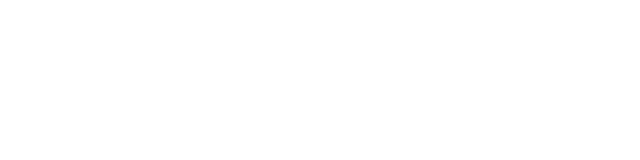
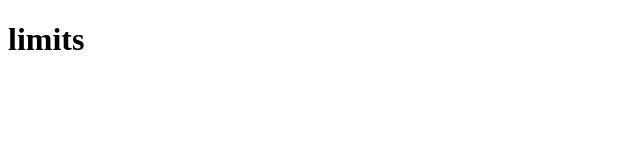
Before and after one commit to UnitedFeodor/spa-spending-tracker, a React (Create React App) app in the folder frontend/: page /limits in a window 1280 px wide. Before the commit this address had no page. Shown: the top 160 px of the page, without its empty margins (0-640 px from the left). Built offline with nearby package versions, Linux system fonts and the light colour scheme.

Commit message:
basic routing scheme

```diff
--- a/frontend/src/App.tsx
+++ b/frontend/src/App.tsx
@@ -1,8 +1,11 @@
 import React from 'react';
 import './App.css';
-import Home from './components/home';
 import { Route, Routes } from 'react-router-dom';
-import LoginPage from './login';
+import LoginPage from './components/auth/login/login';
+import Home from './components/home/home';
+import AddPage from './components/add/add';
+import LimitsPage from './components/limits/limits';
+import RegisterPage from './components/auth/register/register';
 
 function App() {
   return (
@@ -10,7 +13,10 @@ function App() {
         <Routes>
           <Route path="/" element={<Home/>}/>
           <Route path="/login" element={<LoginPage/>}/>
+          <Route path="/register" element={<RegisterPage/>}/>
 
+          <Route path="/add" element={<AddPage/>}/>
+          <Route path="/limits" element={<LimitsPage/>}/>
         </Routes>
 
     </div>
--- /dev/null
+++ b/frontend/src/components/add/add.tsx
@@ -0,0 +1,12 @@
+import React from 'react';
+
+const AddPage = () => {
+    return (
+        <div>
+            <h1>add</h1>
+        </div>
+    );
+};
+
+export default AddPage
+;
--- /dev/null
+++ b/frontend/src/components/limits/limits.tsx
@@ -0,0 +1,11 @@
+import React from 'react';
+
+const LimitsPage = () => {
+    return (
+        <div>
+            <h1>limits</h1>
+        </div>
+    );
+};
+
+export default LimitsPage;
```
Also changed, not shown: frontend/src/components/auth/login/login.tsx (renamed from frontend/src/login/index.tsx), frontend/src/components/home/home.tsx (renamed from frontend/src/components/home/index.tsx).
